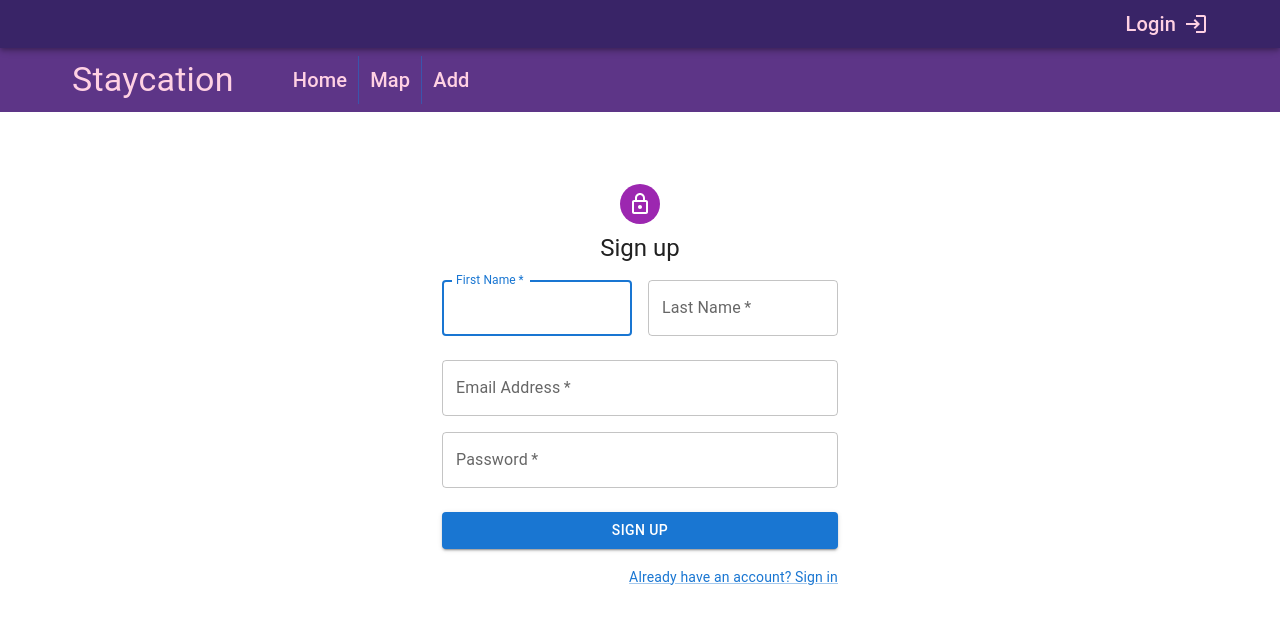
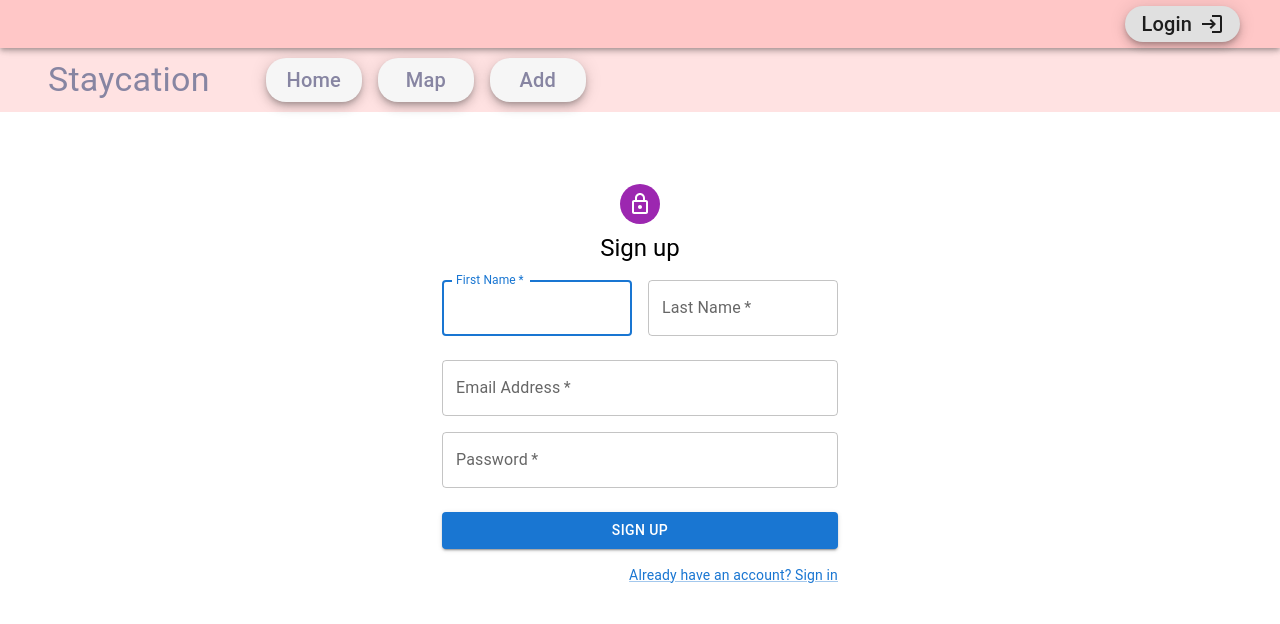
Before and after one commit to Deepanshu20101/Map-project, a React (Create React App) app in the folder Client/: page /register in a window 1280 px wide. Shown: the top 624 px of the page. Built offline with nearby package versions, Linux system fonts and the light colour scheme.

Commit message:
topbar style changes

```diff
--- a/Client/src/components/login/signup.tsx
+++ b/Client/src/components/login/signup.tsx
@@ -1,7 +1,6 @@
 import * as React from "react";
 import Avatar from "@mui/material/Avatar";
 import Button from "@mui/material/Button";
-import CssBaseline from "@mui/material/CssBaseline";
 import TextField from "@mui/material/TextField";
 import Link from "@mui/material/Link";
 import Grid from "@mui/material/Grid";
@@ -46,7 +45,6 @@ const SignUp = () => {
 
   return (
     <Container component="main" maxWidth="xs">
-      <CssBaseline />
       <Box
         sx={{
           marginTop: 8,
--- a/Client/src/components/topbar/topbar.css
+++ b/Client/src/components/topbar/topbar.css
@@ -1,11 +1,10 @@
-.nav2{
-    display: flex;
-    margin-top: 48px;
-    background-color: #5D3587;
-
+.nav2 {
+  display: flex;
+  margin-top: 48px;
+  background-color: #ffe2e2;
 }
 
-.nav2-button{
-    display: flex;
-    flex-grow: 1;
+.nav2-button {
+  display: flex;
+  flex-grow: 1;
 }
--- a/Client/src/components/topbar/topbar.tsx
+++ b/Client/src/components/topbar/topbar.tsx
@@ -1,11 +1,4 @@
-import {
-  AppBar,
-  Button,
-  ButtonGroup,
-  CssBaseline,
-  Toolbar,
-  Typography,
-} from "@mui/material";
+import { AppBar, Box, Button, Fab, Toolbar, Typography } from "@mui/material";
 import LoginIcon from "@mui/icons-material/Login";
 import LogoutIcon from "@mui/icons-material/Logout";
 import "./topbar.css";
@@ -25,8 +18,7 @@ const Topbar = () => {
 
   return (
     <div>
-      <AppBar sx={{ background: "#392467" }}>
-        <CssBaseline />
+      <AppBar sx={{ background: "#FFC7C7" }}>
         <Toolbar
           variant="dense"
           sx={{
@@ -41,26 +33,28 @@ const Topbar = () => {
             <>
               <Typography
                 variant="h5"
-                sx={{ color: "#FFD1E3", textTransform: "capitalize" }}
+                sx={{ color: "#8785A2", textTransform: "capitalize" }}
               >
                 {currentUser.firstName}
               </Typography>
-              <Button
+              <Fab
                 onClick={handleLogout}
-                sx={{ color: "#FFD1E3", textTransform: "capitalize" }}
+                variant="extended"
+                sx={{ textTransform: "capitalize", height: "36px" }}
               >
                 <Typography variant="h6">Logout</Typography>
                 <LogoutIcon sx={{ ml: 1 }} />
-              </Button>
+              </Fab>
             </>
           ) : (
-            <Button
+            <Fab
               onClick={() => navigate("/login")}
-              sx={{ color: "#FFD1E3", textTransform: "capitalize" }}
+              variant="extended"
+              sx={{ textTransform: "capitalize", height: "36px" }}
             >
               <Typography variant="h6">Login</Typography>
               <LoginIcon sx={{ ml: 1 }} />
-            </Button>
+            </Fab>
           )}
         </Toolbar>
       </AppBar>
@@ -75,19 +69,22 @@ const Topbar = () => {
           }}
         >
           <Button disableRipple sx={{ textTransform: "capitalize", mr: 5 }}>
-            <Typography variant="h4" sx={{ color: "#FFD1E3" }}>
+            <Typography variant="h4" sx={{ color: "#8785A2" }}>
               Staycation
             </Typography>
           </Button>
 
           <div className="nav2-button">
-            <ButtonGroup variant="text" size="large">
+            <Box sx={{ "& > :not(style)": { m: 1 }, display: "flex" }}>
               <Button
                 onClick={() => navigate("/")}
                 sx={{
-                  display: "block",
                   textTransform: "capitalize",
-                  color: "#FFD1E3",
+                  color: "#8785A2",
+                  bgcolor: "#F6F6F6",
+                  boxShadow: 6,
+                  borderRadius: 5,
+                  width: "6rem",
                 }}
               >
                 <Typography variant="h6">Home</Typography>
@@ -95,9 +92,12 @@ const Topbar = () => {
               <Button
                 onClick={() => navigate("/map")}
                 sx={{
-                  display: "block",
                   textTransform: "capitalize",
-                  color: "#FFD1E3",
+                  color: "#8785A2",
+                  bgcolor: "#F6F6F6",
+                  boxShadow: 6,
+                  borderRadius: 5,
+                  width: "6rem",
                 }}
               >
                 <Typography variant="h6">Map</Typography>
@@ -107,14 +107,17 @@ const Topbar = () => {
                   navigate("/addRoom");
                 }}
                 sx={{
-                  display: "block",
                   textTransform: "capitalize",
-                  color: "#FFD1E3",
+                  color: "#8785A2",
+                  bgcolor: "#F6F6F6",
+                  boxShadow: 6,
+                  borderRadius: 5,
+                  width: "6rem",
                 }}
               >
                 <Typography variant="h6">Add</Typography>
               </Button>
-            </ButtonGroup>
+            </Box>
           </div>
         </Toolbar>
       </div>
```
